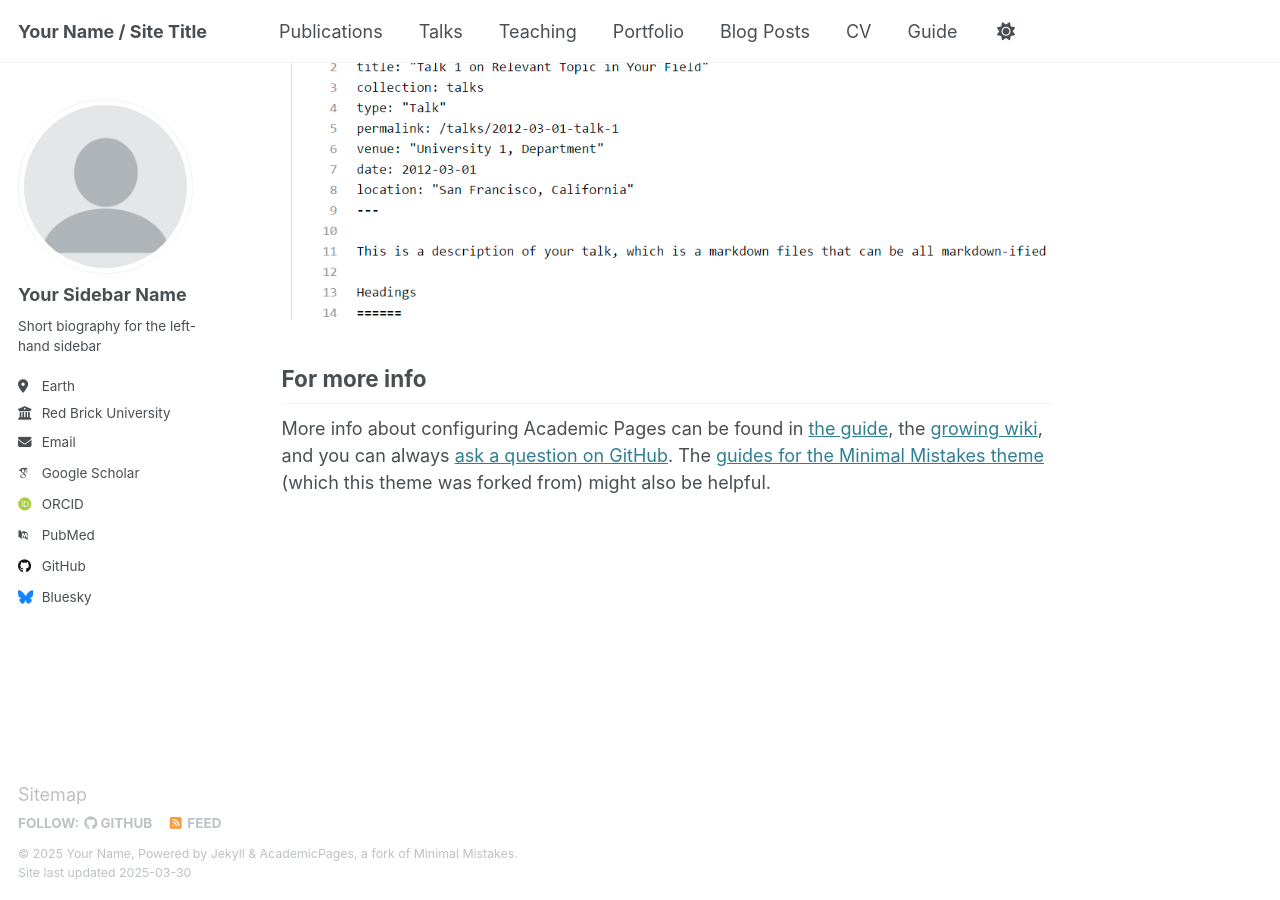
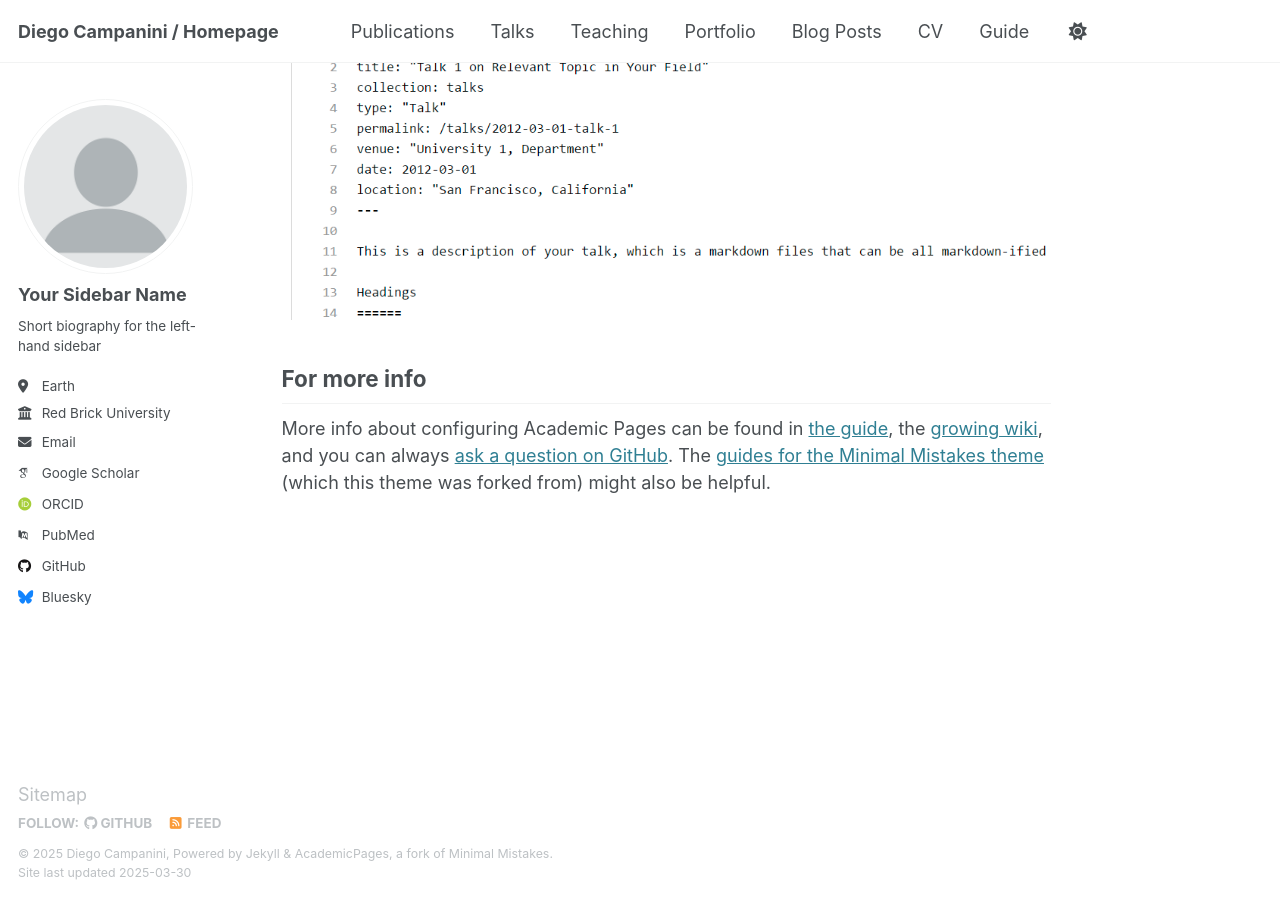
Before and after one commit to dcampanini/dcampanini.github.io, a Jekyll site: the page built from _pages/about.md, in a window 1280 px wide and 900 px high, scrolled down 2635 px. Built offline with Jekyll 4.4.1, drawn with Linux system fonts in a browser that asks for light colours; some web fonts are replaced.

Commit message:
change name of the page

```diff
--- a/_config.yml
+++ b/_config.yml
@@ -9,9 +9,9 @@
 # Basic Site Settings
 locale                   : "en-US"
 site_theme               : "default"
-title                    : "Your Name / Site Title"
+title                    : "Diego Campanini / Homepage"
 title_separator          : "-"
-name                     : &name "Your Name"
+name                     : &name "Diego Campanini"
 description              : &description "personal description"
 url                      : https://academicpages.github.io # the base hostname & protocol for your site e.g. "https://[your GitHub username].github.io"
 baseurl                  : "" # the subpath of your site, e.g. "/blog"
```
